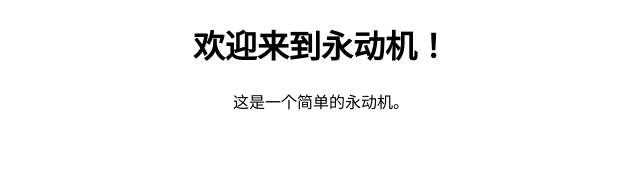
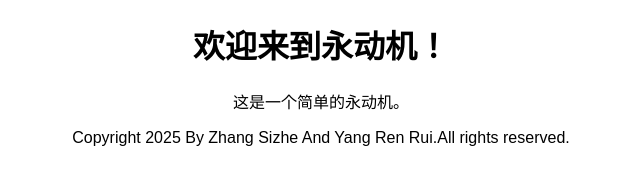
Before and after one commit to zhangsizhe-123/zhangsizhe-123.github.io, a plain HTML site: page index.html in a window 1280 px wide. Shown: the whole page, without its empty margins (319-959 px from the left). Drawn offline with Linux system fonts and the light colour scheme.

Commit message:
Update index.html

```diff
--- a/index.html
+++ b/index.html
@@ -10,4 +10,7 @@
     <h1>欢迎来到永动机！</h1>
     <p>这是一个简单的永动机。</p>
 </body>
+<footer>
+    Copyright 2025 By Zhang Sizhe And Yang Ren Rui.All rights reserved.
+</footer>
 </html>
```
